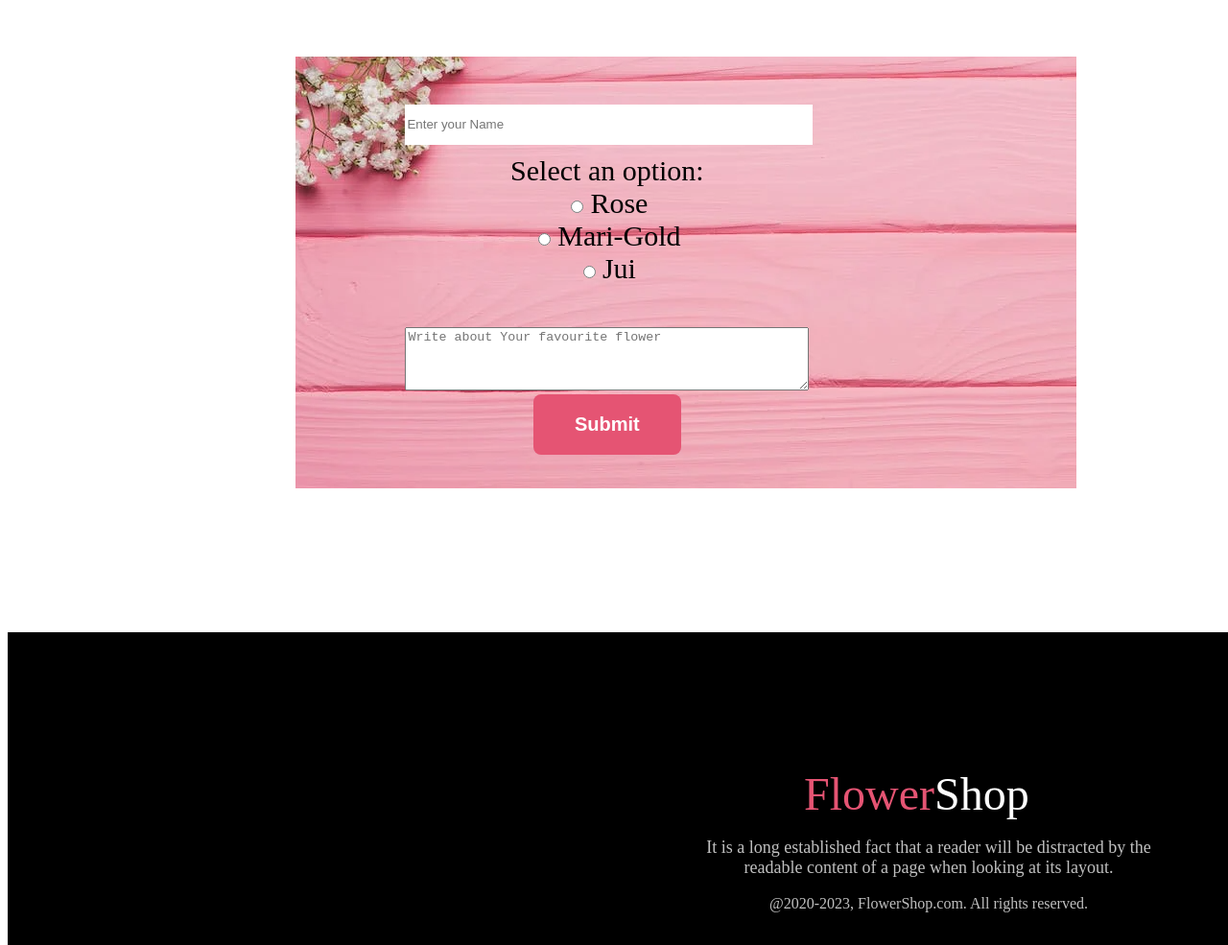
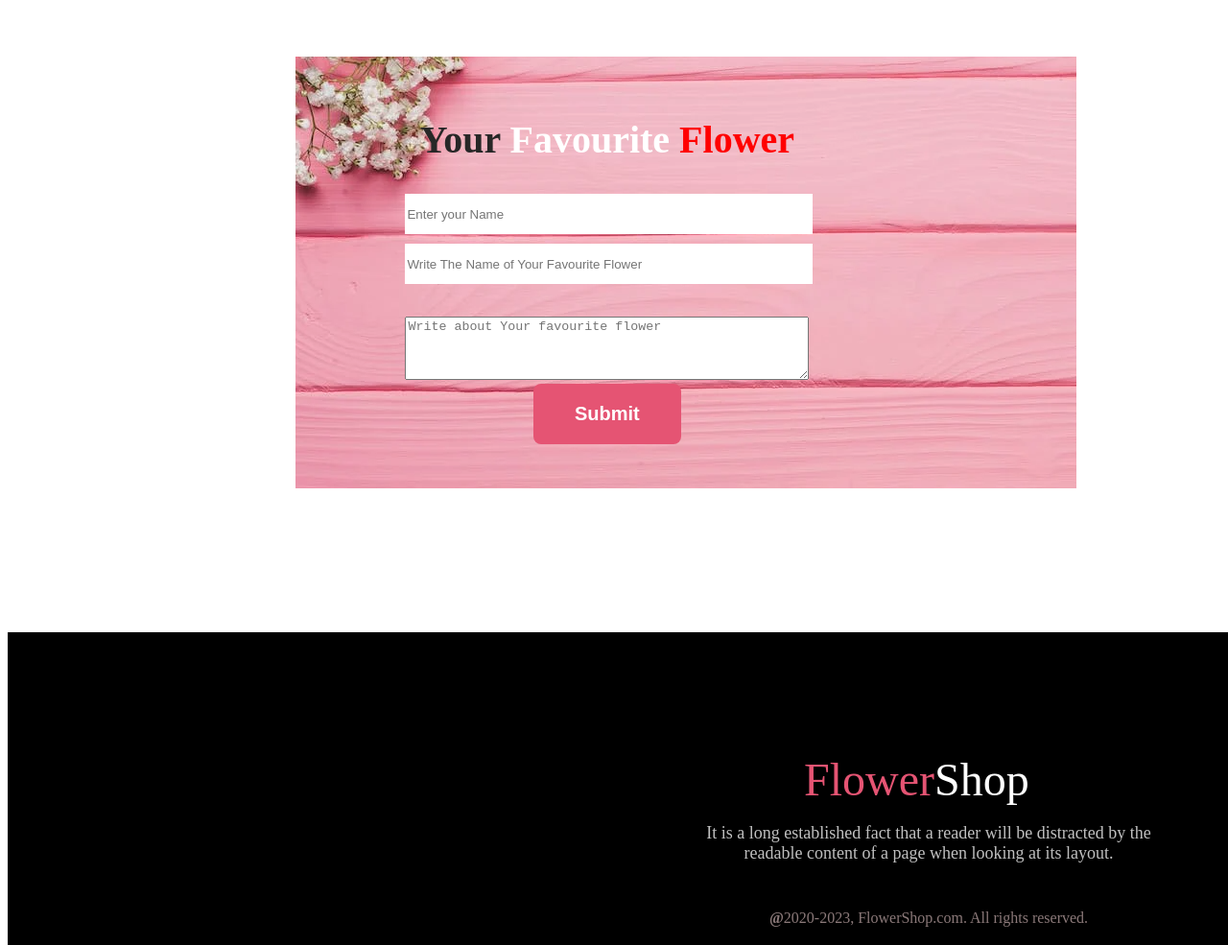
Before and after one commit to PriyoGhosh02/flower-shop--first-assignment-, a plain HTML site: page index.html in a window 1280 px wide. Shown: the part 3700-4685 px from the top of the page at 96% size. Drawn offline with Linux system fonts and the light colour scheme.

Commit message:
add some feture and correction some alinement and that is final from here

```diff
--- a/index.html
+++ b/index.html
@@ -107,7 +107,7 @@
                     <p class="last_deals_describtion">$30 coupon for first shopping</p>
                     <div class="subscribe-field">
                         <input id="mail" type="email" placeholder="Enter email here....">
-                        <button class="btn">Subscribe</button>
+                        <button class="btn subs">Subscribe</button>
                     </div>
                 </div>
             </div>
@@ -121,17 +121,12 @@
 
                     <form>
                         <div>
+                            <h2 class="last_deals_title">Your <span style="color: white;">Favourite</span> <span style="color: red;">Flower</span> </h2>
+
                             <input class="name" type="text" placeholder="Enter your Name">
+                            <input class="name des" type="text" placeholder="Write The Name of Your Favourite Flower ">
                         </div>
-                        <div class="option">
-                          <label for="option" class="font">Select an option:</label><br>
-                          <input type="radio" id="option" name="option" value="Rose">
-                          <label for="option" class="font">Rose</label><br>
-                          <input type="radio" id="option" name="option" value="option2">
-                          <label for="option" class="font">Mari-Gold</label> <br>
-                          <input type="radio" id="option" name="option" value="option2">
-                          <label for="option" class="font">Jui</label>
-                        </div>
+
 
                         <div>
                           <label for="textarea" class="font"> </label> <br>
@@ -154,7 +149,7 @@
                     <h class="footer_title">Flower<span style="color: white;">Shop</span></h>
                     <p class="footer_describtion">It is a long established fact that a reader will be distracted by the
                         readable content of a page when looking at its layout.</p>
-                    <p class="copyrite">@2020-2023, FlowerShop.com. All rights reserved. </p>
+                    <p class="copyrite"><b>@</b>2020-2023, FlowerShop.com. All rights reserved. </p>
                 </div>
             </div>
 
--- a/style/style.css
+++ b/style/style.css
@@ -154,7 +154,9 @@
     text-align: center;
     width: 600px;
 }
-
+.subs{
+    margin-left: 10px;
+}
 .subscribe-field {
     display: flex;
     justify-content: center;
@@ -213,9 +215,10 @@
 }
 
 .copyrite {
-    color: silver;
+    color: rgb(139, 121, 121);
     text-align: center;
     font-size: 16px;
+    padding-top: 30px;
 }
 
 /*  Our Featured Flowers part  */
@@ -310,7 +313,7 @@
 .comment_info form{
    position: absolute;
    left: 33%;
-  padding-top: 50px;
+  padding-top: 30px;
 }
 
 
@@ -323,7 +326,6 @@
   .font{
     font-size: 30px;
   }
-  .option{
-    padding: 10px;
-
+  .des{
+    margin-top: 10px;
   }
```
